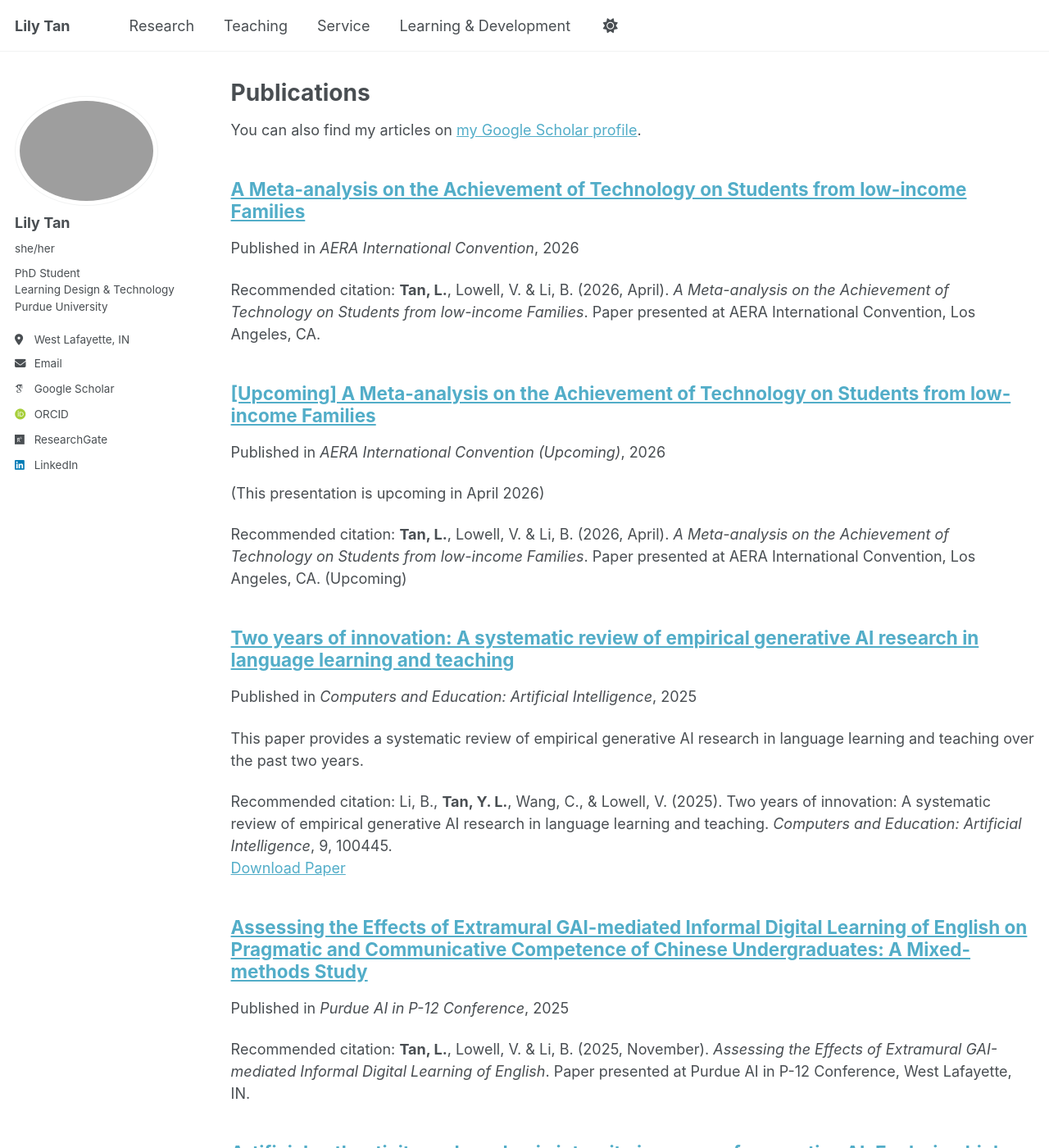
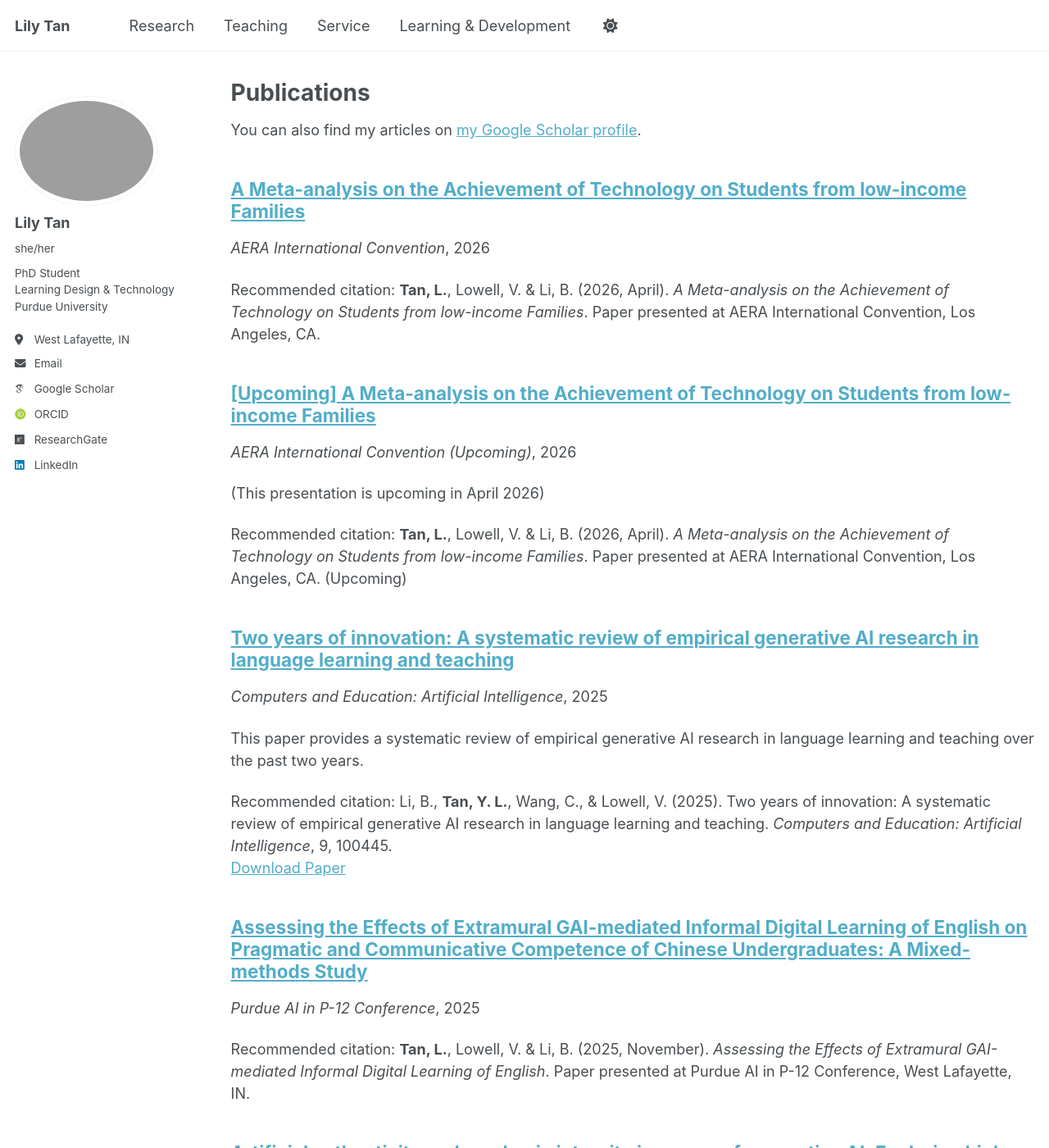
Before and after one commit to YalingTan678/YalingTan678.github.io, a Jekyll site: the page built from _pages/publications.html, in a window 1280 px wide and 1400 px high. Shown: the whole window at 82% size. Built offline with Jekyll 4.4.1, drawn with Linux system fonts in a browser that asks for light colours; some web fonts are replaced; a script bundle is joined from its source files by our own code; library files that are not in the unit come from our copies; some of the changed text lies outside the part shown.

Commit message:
Update archive-single.html
Signed-off-by: lilytan <150827244+YalingTan678@users.noreply.github.com>

```diff
--- a/_includes/archive-single.html
+++ b/_includes/archive-single.html
@@ -41,7 +41,7 @@
         {% if post.collection == 'teaching' %}
           <p> {{ post.type }}, <i>{{ post.venue }}</i>, {{ post.date | default: "1900-01-01" | date: "%Y" }} </p>
         {% elsif post.collection == 'publications' %}
-          <p>Published in <i>{{ post.venue }}</i>, {{ post.date | default: "1900-01-01" | date: "%Y" }} </p>
+          <p><i>{{ post.venue }}</i>, {{ post.date | date: "%Y" }}</p>
         {% elsif post.date %}
          <p class="page__date"><strong><i class="fa fa-fw fa-calendar" aria-hidden="true"></i> {{ site.data.ui-text[site.locale].date_label | default: "Published:" }}</strong> <time datetime="{{ post.date | default: "1900-01-01" | date_to_xmlschema }}">{{ post.date | default: "1900-01-01" | date: "%B %d, %Y" }}</time></p>
         {% endif %}
```
